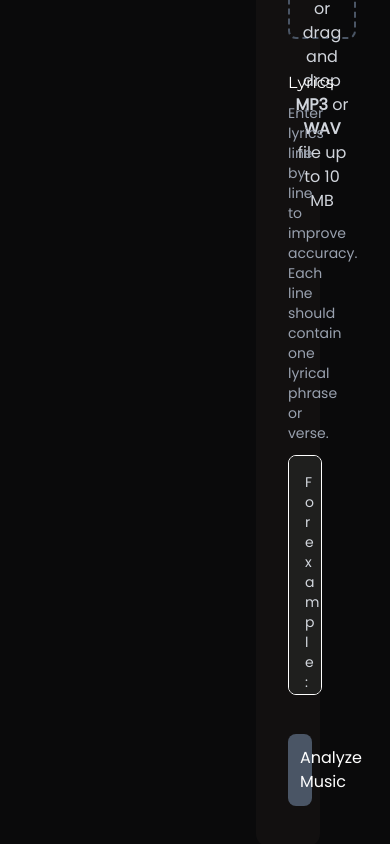
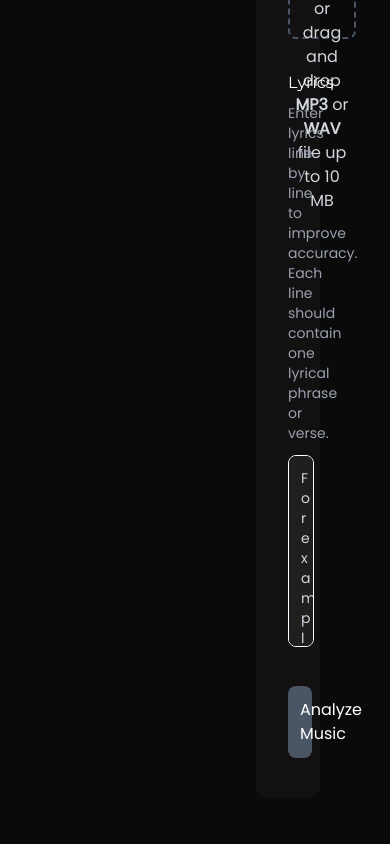
Before and after one commit to krislette/bob-web-v2, a React (Vite) app: page / in a window 390 px wide. Shown: the part 465-1309 px from the top of the page. Built offline with nearby package versions, Linux system fonts and the light colour scheme.

Commit message:
Added responsiveness to most components [add]

```diff
--- a/src/components/LyricsUpload.tsx
+++ b/src/components/LyricsUpload.tsx
@@ -26,7 +26,7 @@ function LyricsUpload({ onLyricsChange }: LyricsUploadProps) {
       <textarea
         value={lyrics}
         onChange={handleTextAreaChange}
-        className="border boder-2 border-color w-full min-h-60 rounded-lg bg-black-dark text-white placeholder-gray-300 text-sm resize-none p-4"
+        className="border boder-2 border-color w-full min-h-48 sm:min-h-52 md:min-h-60 rounded-lg bg-black-dark text-white placeholder-gray-300 text-sm resize-none p-3 sm:p-4"
         placeholder="For example:
 Just one more tear to cry
 One teardrop from my eye
```
